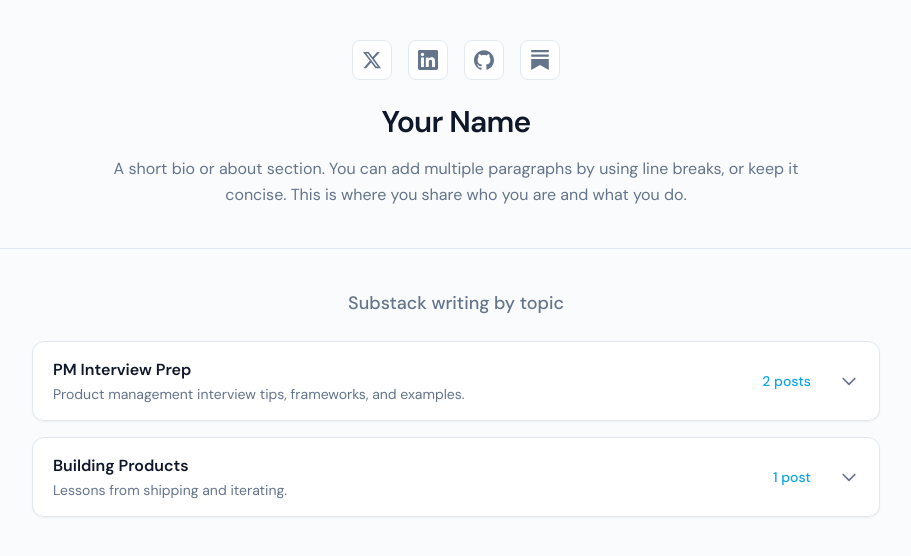
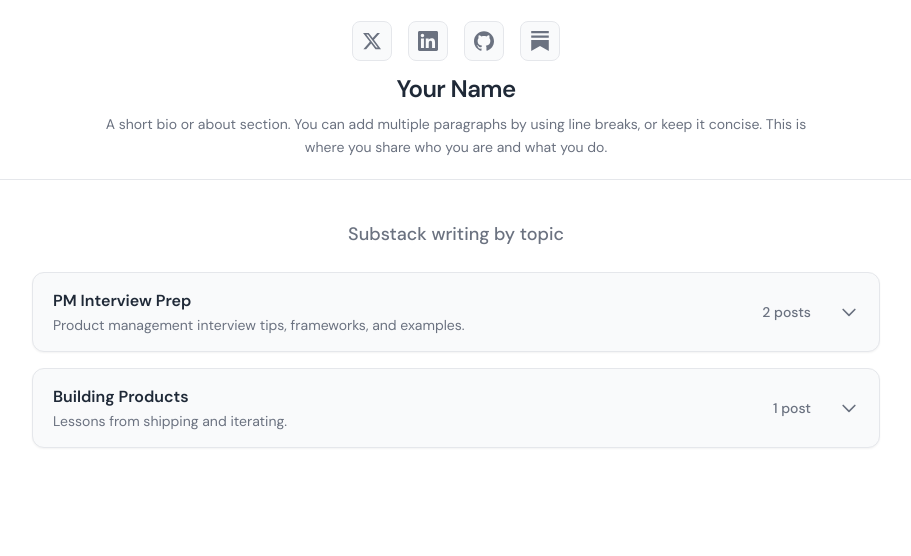
Before and after one commit to swa311096/portfolio, a Next.js app: page / in a window 1280 px wide. Shown: the top 556 px of the page, without its empty margins (184-1095 px from the left). Built offline with nearby package versions, Linux system fonts and the light colour scheme.

Commit message:
Update styles and header component, add package-lock.json and portfolio directory

```diff
--- a/src/app/globals.css
+++ b/src/app/globals.css
@@ -3,24 +3,24 @@
 @tailwind utilities;
 
 :root {
-  --foreground: #0f172a;
-  --background: #fafbfc;
-  --muted: #64748b;
-  --accent: #0ea5e9;
-  --accent-hover: #0284c7;
-  --card-bg: #ffffff;
-  --border: #e2e8f0;
+  --foreground: #1f2937;
+  --background: #ffffff;
+  --muted: #6b7280;
+  --accent: #6b7280;
+  --accent-hover: #4b5563;
+  --card-bg: #f9fafb;
+  --border: #e5e7eb;
 }
 
 @media (prefers-color-scheme: dark) {
   :root {
-    --foreground: #f1f5f9;
-    --background: #0f172a;
-    --muted: #94a3b8;
-    --accent: #38bdf8;
-    --accent-hover: #0ea5e9;
-    --card-bg: #1e293b;
-    --border: #334155;
+    --foreground: #f3f4f6;
+    --background: #111827;
+    --muted: #9ca3af;
+    --accent: #9ca3af;
+    --accent-hover: #d1d5db;
+    --card-bg: #1f2937;
+    --border: #374151;
   }
 }
 
--- a/src/components/Header.tsx
+++ b/src/components/Header.tsx
@@ -5,16 +5,16 @@ export function Header() {
   const { name, about, social } = getSiteConfig();
 
   return (
-    <header className="border-b border-[var(--border)] bg-[var(--card-bg)]/50 backdrop-blur-sm">
-      <div className="mx-auto max-w-3xl px-6 py-10 text-center">
+    <header className="flex h-[20vh] min-h-[180px] max-h-[250px] items-center border-b border-[var(--border)] bg-[var(--card-bg)]/50 backdrop-blur-sm">
+      <div className="mx-auto w-full max-w-3xl px-6 py-4 text-center">
         <SocialIcons links={social} />
         {name && (
-          <h1 className="mt-6 text-2xl font-semibold tracking-tight text-[var(--foreground)] sm:text-3xl">
+          <h1 className="mt-3 text-xl font-semibold tracking-tight text-[var(--foreground)] sm:text-2xl">
             {name}
           </h1>
         )}
-        <div className="mt-4 text-[var(--muted)]">
-          <p className="whitespace-pre-line text-left text-base leading-relaxed sm:text-center">
+        <div className="mt-2 text-[var(--muted)]">
+          <p className="line-clamp-2 whitespace-pre-line text-left text-sm leading-relaxed sm:text-center sm:line-clamp-none">
             {about}
           </p>
         </div>
```
Also changed, not shown: 1 other file (tests, documents, lock files or other folders).
